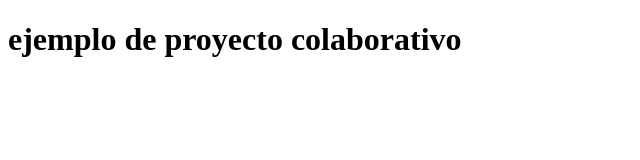
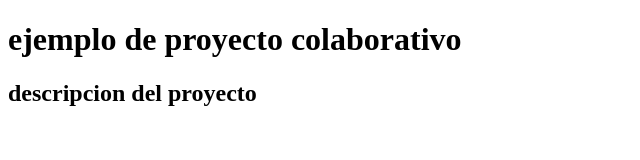
Before and after one commit to davidmartisangu/Clase10, a plain HTML site: page index.html in a window 1280 px wide. Shown: the whole page, without its empty margins (0-640 px from the left). Drawn offline with Linux system fonts and the light colour scheme.

Commit message:
añadiendo h2

```diff
--- a/index.html
+++ b/index.html
@@ -8,6 +8,7 @@
 <body>
     <header>
         <h1>ejemplo de proyecto colaborativo</h1>
+        <h2>descripcion del proyecto</h2>
     </header>
 </body>
 </html>
```
